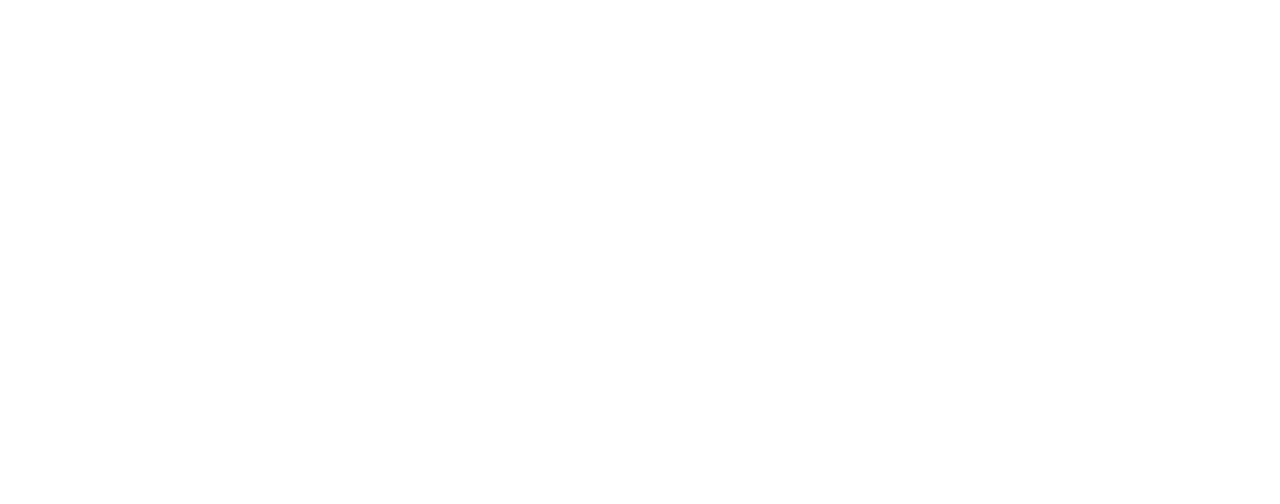
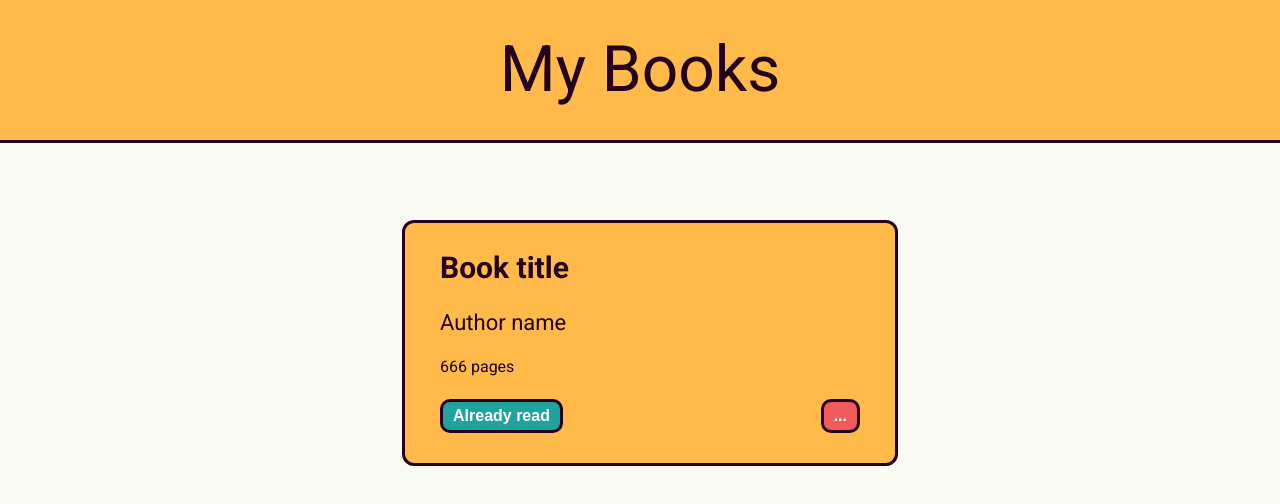
Before and after one commit to mimi-t/library, a plain HTML site: page index.html in a window 1280 px wide. Drawn offline with Linux system fonts and the light colour scheme.

Commit message:
add CSS styling

```diff
--- a/index.html
+++ b/index.html
@@ -2,10 +2,27 @@
 <html>
     <head>
         <meta charset="UTF-8">
+        <link href="https://fonts.googleapis.com/css2?family=Roboto+Slab:wght@400&display=swap" rel="stylesheet">
+        <link href="https://fonts.googleapis.com/css2?family=Roboto:ital,wght@0,400;0,700;1,400&display=swap" rel="stylesheet">
+        <link rel="stylesheet" href="reset.css">
         <link rel="stylesheet" href="styles.css">
-        <title>Library</title>
+        <title>My Books</title>
     </head>
     <body>
+        <header class="header">
+            <h1>My Books</h1>
+        </header>
+        <main class="library-wrapper">
+            <div class="book">
+                <div class="title"><h2>Book title</h2></div>
+                <div class="author"><h3>Author name</h3></div>
+                <div class="pages"><p>666 pages</p></div>
+                <div class="button-bar">
+                    <button class="read already-read">Already read</button>
+                    <button class="bin-icon">...</button>
+                </div>
+            </div>
+        </main>
         <script src="script.js"></script>
     </body>
 </html>
--- /dev/null
+++ b/reset.css
@@ -0,0 +1,43 @@
+html, body, div, span, applet, object, iframe,
+h1, h2, h3, h4, h5, h6, p, blockquote, pre,
+a, abbr, acronym, address, big, cite, code,
+del, dfn, em, img, ins, kbd, q, s, samp,
+small, strike, strong, sub, sup, tt, var,
+b, u, i, center,
+dl, dt, dd, ol, ul, li,
+fieldset, form, label, legend,
+table, caption, tbody, tfoot, thead, tr, th, td,
+article, aside, canvas, details, embed,
+figure, figcaption, footer, header, hgroup,
+menu, nav, output, ruby, section, summary,
+time, mark, audio, video {
+	margin: 0;
+	padding: 0;
+	border: 0;
+	font-size: 100%;
+	font: inherit;
+	vertical-align: baseline;
+}
+/* HTML5 display-role reset for older browsers */
+article, aside, details, figcaption, figure,
+footer, header, hgroup, menu, nav, section {
+	display: block;
+}
+body {
+	line-height: 1;
+}
+ol, ul {
+	list-style: none;
+}
+blockquote, q {
+	quotes: none;
+}
+blockquote:before, blockquote:after,
+q:before, q:after {
+	content: '';
+	content: none;
+}
+table {
+	border-collapse: collapse;
+	border-spacing: 0;
+}
--- a/script.js
+++ b/script.js
@@ -1,3 +1,7 @@
+/*
+trigger error if add empty field
+clear field after add new book
+*/
 let myLibrary = [];
 
 const Book = function(title, author, pages, read) {
--- a/styles.css
+++ b/styles.css
@@ -0,0 +1,87 @@
+/*
+red-orange  #EF5B5B
+sea green #20A39E
+*/
+body {
+    background: #F9FBF2;
+    color: #23001E;
+    font-family: 'Roboto', Helvetica, sans-serif;
+}
+
+.header {
+    position: absolute;
+    top: 0px;
+    width: 100%;
+    height: 100px;
+    line-height: 100px;
+    padding: 20px 0px;
+    background: #FFBA49;
+    text-align: center;
+    font-size: 64px;
+    border-bottom: 3px solid #23001E;
+}
+
+.library-wrapper {
+    display: flex;
+    flex-wrap: wrap;
+    justify-content: space-around;
+    width: 100%;
+    margin: 200px 10px;
+}
+
+.book {
+    display: flex;
+    flex-direction: column;
+    justify-content: space-between;
+    position: relative;
+    width: 420px;
+    min-height: 180px;
+    margin: 20px 20px;
+    padding: 30px 35px;
+    background: #FFBA49;
+    border: 3px solid #23001E;
+    border-radius: 12px;
+}
+
+.title {
+    margin-bottom: 10px;
+    font-size: 30px;
+    font-weight: 700;
+}
+
+.author {
+    margin: 10px 0px;
+    font-size: 22px;
+}
+
+.pages {
+    margin-top: 5px;
+    margin-bottom: 15px;
+    font-size: 16px;
+}
+
+.button-bar {
+    display: flex;
+    justify-content: space-between;
+}
+
+button {
+    color: #fff;
+    padding: 5px 10px;
+    border: 3px solid #23001E;
+    border-radius: 10px;
+    font-size: 16px;
+    font-weight: 700;
+}
+
+.already-read {
+    background-color: #20A39E;
+}
+
+.not-read {
+    background-color: #EF5B5B;
+}
+
+.bin-icon {
+    background-color: #EF5B5B;
+}
```
